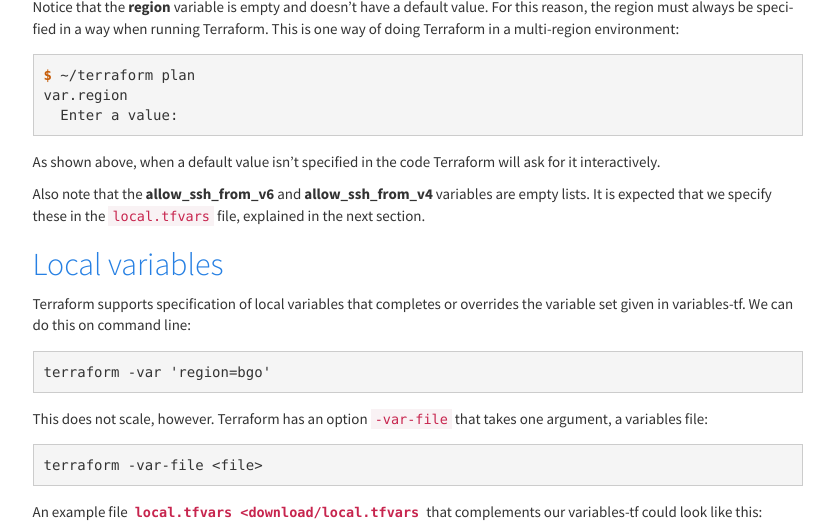
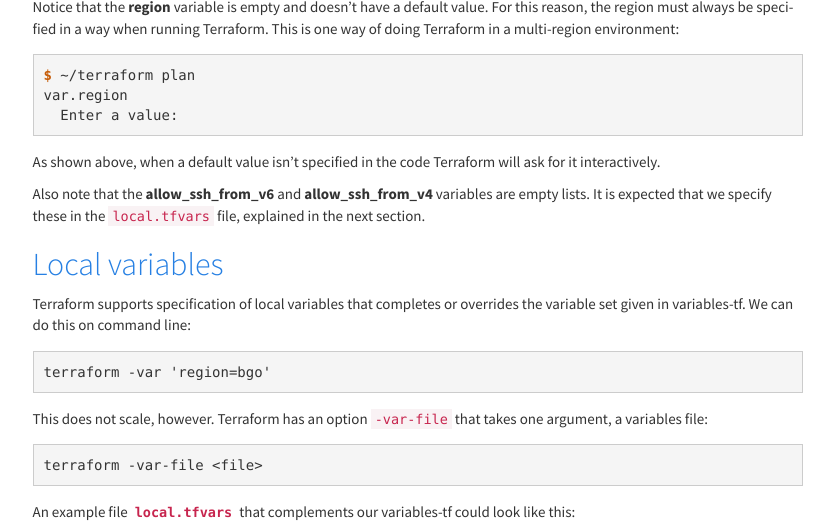
Before and after one commit to norcams/docs-enduser, a Sphinx documentation site: the page built from docs/terraform-part3.rst, in a window 1280 px wide and 1307 px high, cut to the strip 610-1139 px from the top of the window. Shown: the whole strip, without its empty margins (330-1164 px from the left). Built offline with Sphinx 7.4.7, drawn with Linux system fonts in a browser that asks for light colours.

Commit message:
terraform

```diff
--- a/docs/terraform-part3.rst
+++ b/docs/terraform-part3.rst
@@ -70,7 +70,7 @@ that takes one argument, a variables file:
 
   terraform -var-file <file>
 
-An example file :download:`local.tfvars <download/local.tfvars` that
+An example file :download:`local.tfvars <download/local.tfvars>` that
 complements our :ref:`variables-tf` could look like this:
 
 .. literalinclude:: downloads/local.tfvars
```
